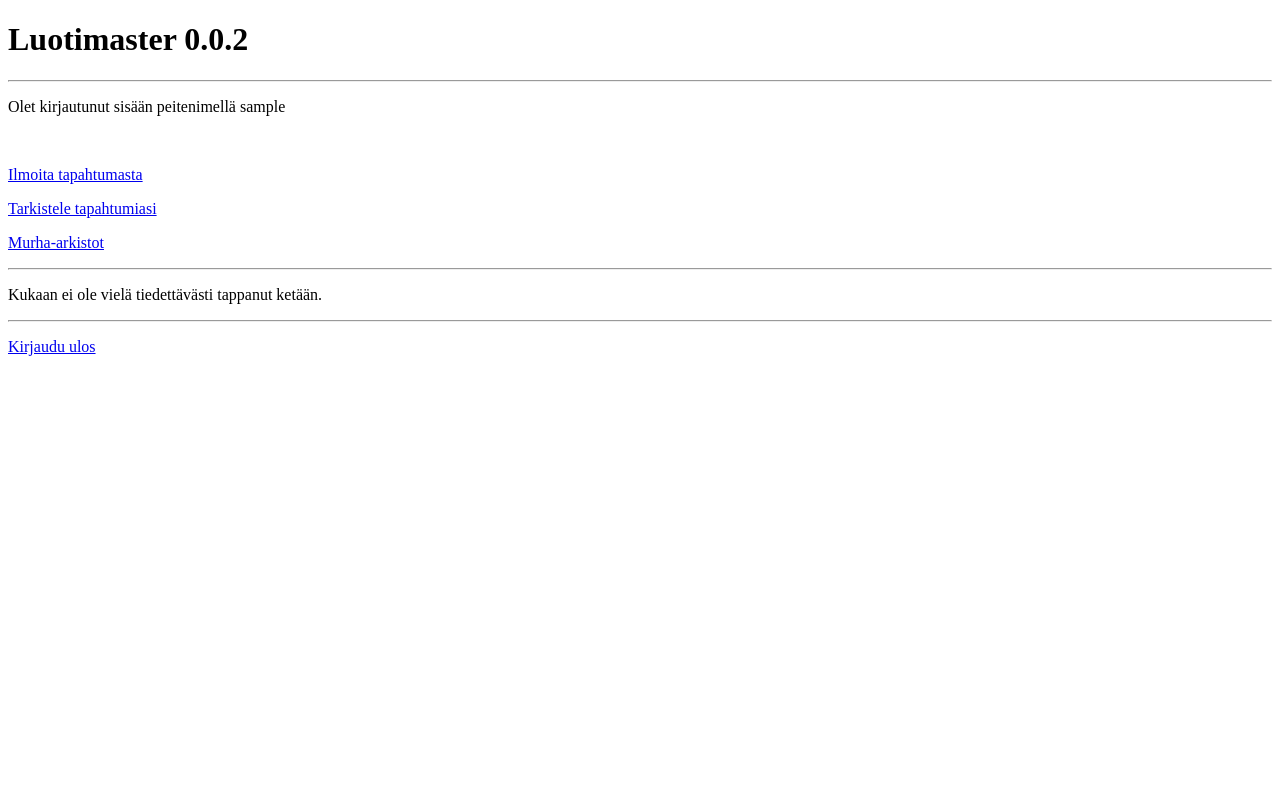
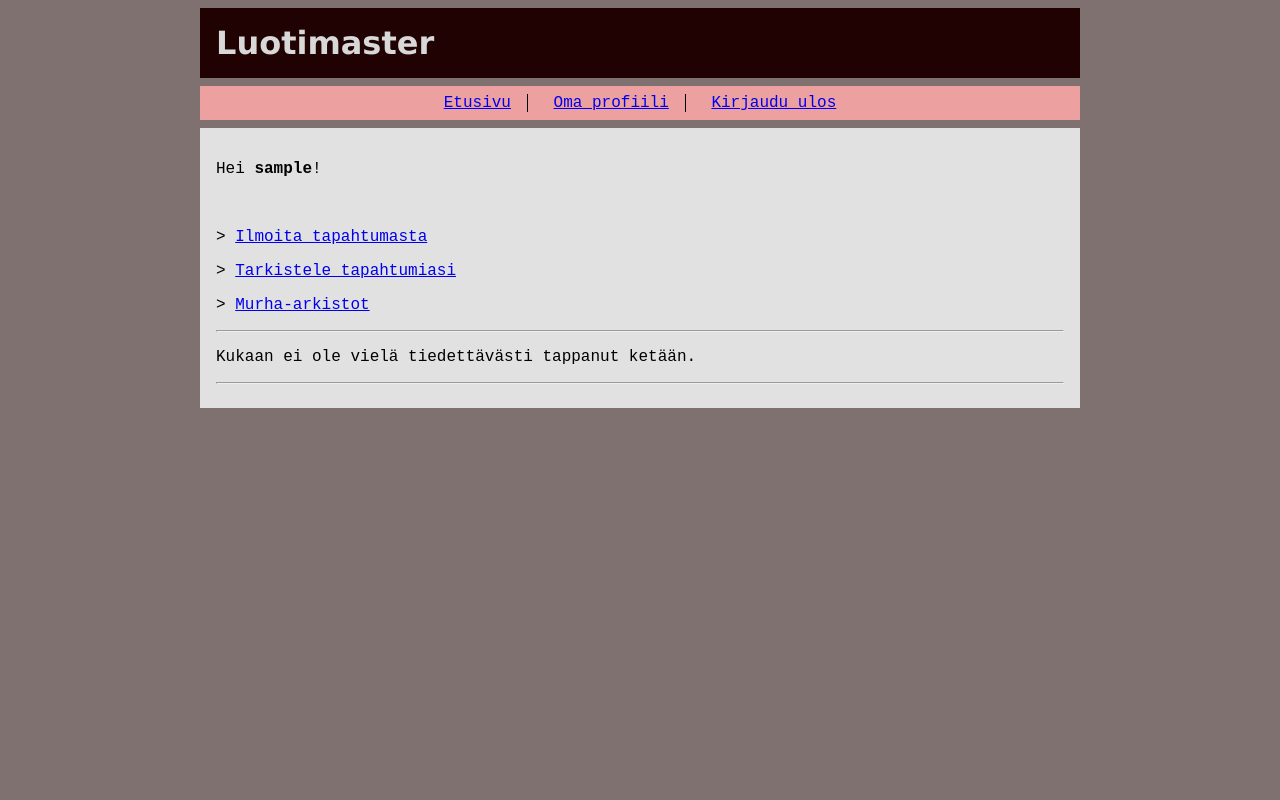
Before and after one commit to meemelii/luotimaster, a Flask app: page / in a window 1280 px wide. Run offline with Flask 3, Linux system fonts and the light colour scheme; the visitor is signed in with stand-in values (Sample User, id 1); data comes from the database, SQL or seed files in the repository; data that the repository does not hold is empty.

Commit message:
Improved visuals with CSS

```diff
--- /dev/null
+++ b/static/main.css
@@ -0,0 +1,65 @@
+body {
+    margin: auto;
+    max-width: 55em;
+    font-family: 'Courier New', Courier, monospace;
+    background-color: rgb(126, 113, 111);
+  }
+
+    .header {
+    background-color: rgb(33, 2, 2);
+    color: rgb(216, 216, 216);
+    padding: 1em;
+    font-family: 'Lucida Sans', 'Lucida Sans Regular', 'Lucida Grande', 'Lucida Sans Unicode', Geneva, Verdana, sans-serif ;
+    margin: 0.5em 0;
+
+  }
+
+  h1, h2 {
+    margin: 0;
+  }
+
+  .nav {
+    background-color: rgb(237, 160, 160);
+    padding: 0.5em;
+    margin: 0.5em 0;
+  }
+
+  .content {
+    background-color: rgb(225, 225, 225);
+    padding: 1em;
+    margin: 0.5em 0;
+  }
+
+  .info {
+    border: 2px solid black;
+    margin: 0,5em 0;
+    padding: 1em;
+    background-color: rgb(212, 212, 255);
+    color: rgb(0, 0, 0);
+  }
+
+
+  nav {
+    text-align: center;
+  }
+
+  nav ul {
+    padding: 0;
+    margin: 0;
+  }
+
+  nav li {
+    display: inline-block;
+    padding: 0 1em;
+    margin: 0;
+  }
+
+  nav li:not(:last-of-type) {
+    border-right: 1px solid rgb(0, 0, 0);
+  }
+
+  .event {
+    border: 2px solid black;
+    margin: 1em;
+    padding: 0.2em 0.5em;
+  }
--- a/templates/index.html
+++ b/templates/index.html
@@ -1,37 +1,29 @@
-<!DOCTYPE html>
-<html>
-
+{% extends "layout.html" %}
+{% block title %} Luotimaster {%endblock%}
+{% block content %}
 <head>
   <title>Etusivu</title>
 </head>
 
 <body>
-  <h1>Luotimaster 0.0.2</h1>
-  <hr />
 
-  {% for message in get_flashed_messages() %}
-  <p>
-    <b>{{ message }}</b>
-  </p>
-  <hr />
-  {% endfor %}
 
   {% if session.user_id %}
   <p>
-    Olet kirjautunut sisään peitenimellä {{ username }}
+    Hei <b>{{ username }}</b>!
   </p>
   <br />
 
   <p>
-    <a href="/report">Ilmoita tapahtumasta</a>
+    > <a href="/report">Ilmoita tapahtumasta</a>
   </p>
 
   <p>
-    <a href="/events">Tarkistele tapahtumiasi</a>
+   > <a href="/events">Tarkistele tapahtumiasi</a>
   </p>
 
   <p>
-    <a href="/murders">Murha-arkistot</a>
+   > <a href="/murders">Murha-arkistot</a>
   </p>
   <hr />
   {% else %}
@@ -52,17 +44,6 @@
   {% endif %}
   <hr />
 
-  {% if session.user_id %}
-  <p>
-    <a href="/logout">Kirjaudu ulos</a>
-  </p>
-  {% else %}
-
-    <a href="/login">Kirjaudu sisään</a>
-    <a href="/register">Luo tunnus</a>
-  </p>
-  {% endif %}
 
 </body>
-
-</html>
+{% endblock %}
--- /dev/null
+++ b/templates/layout.html
@@ -0,0 +1,40 @@
+<html>
+
+<head>
+  <title>{% block title %}{% endblock %}</title>
+  <link rel="stylesheet" href="/static/main.css">
+</head>
+
+<body>
+  <div class="header">
+    <h1>Luotimaster</h1>
+  </div>
+
+  <div class="nav">
+    <nav>
+      <ul>
+        <li><a href="/">Etusivu</a></li>
+
+        {% if session.user_id %}
+        <li><a href="/user/{{session.username}}">Oma profiili</a></li>
+        <li><a href="/logout">Kirjaudu ulos</a></li>
+        {% else %}
+        <li><a href="/register">Luo tunnus</a></li>
+        <li><a href="/login">Kirjaudu sisään</a></li>
+        {% endif %}
+      </ul>
+    </nav>
+  </div>
+
+  {% for message in get_flashed_messages() %}
+  <p class="info">
+    {{ message }}
+  </p>
+  {% endfor %}
+
+  <div class="content">
+    {% block content %}{% endblock %}
+  </div>
+</body>
+
+</html>
```
Also changed, not shown: templates/delete.html (+14 -7 lines), templates/editevent.html (+9 -4 lines), templates/eventpage.html (+12 -22 lines), templates/login.html (+6 -11 lines), templates/murders.html (+7 -2 lines), templates/ownevents.html (+17 -22 lines), templates/register.html (+5 -3 lines), templates/report.html (+7 -8 lines), templates/search.html (+9 -6 lines), templates/user.html (+15 -10 lines).
